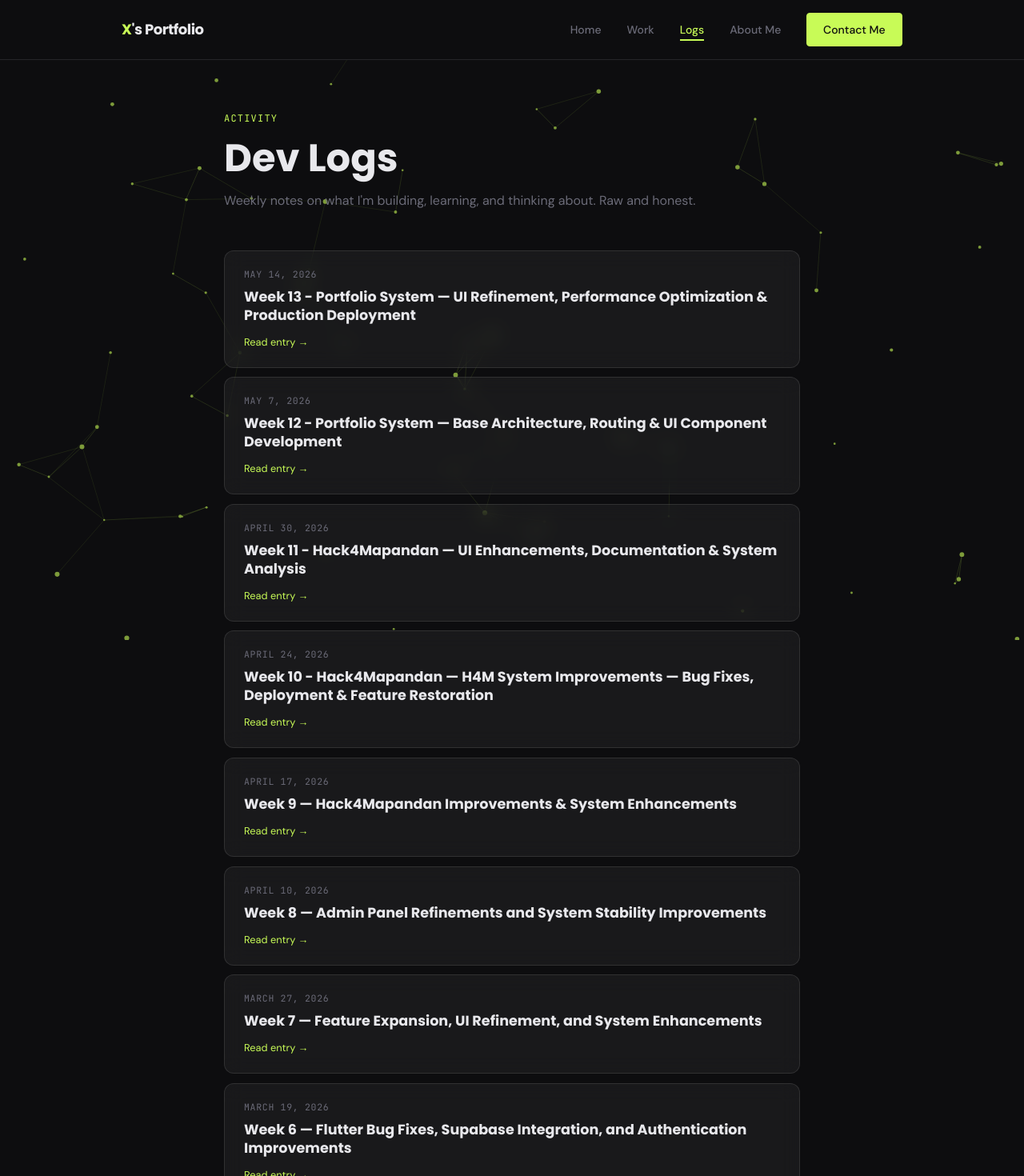
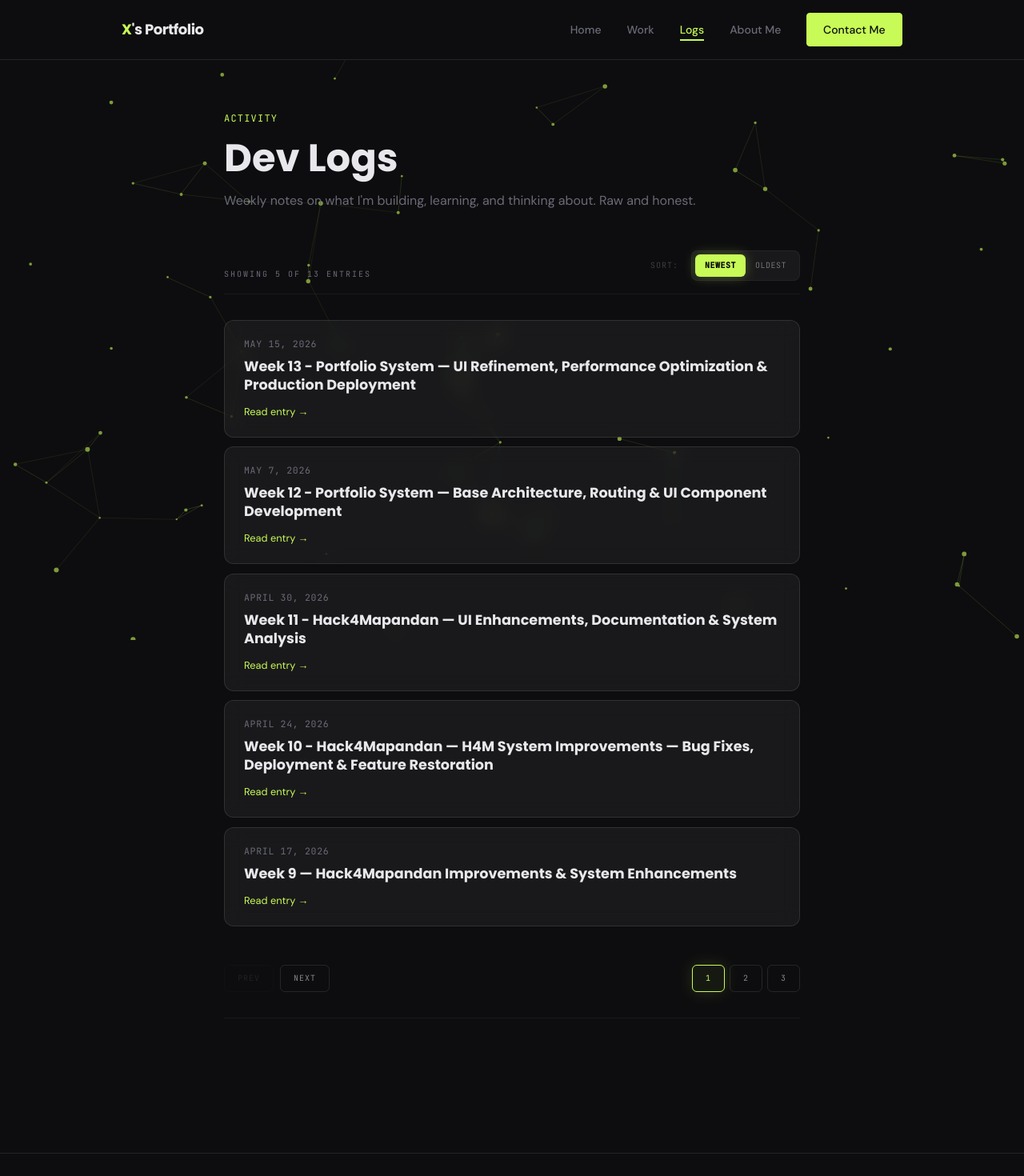
Before and after one commit to krextyan/portfolio, a Next.js app: page /logs in a window 1280 px wide. Shown: the top 1470 px of the page at 80% size. Built offline with nearby package versions, Linux system fonts and the light colour scheme.

Commit message:
add pagination, sorting, download cv content, add tech stack

```diff
--- a/app/about/page.tsx
+++ b/app/about/page.tsx
@@ -24,6 +24,21 @@ export default function AboutPage() {
         .animate-spin-glow-color {
           animation: spin-glow-color 3s linear infinite;
         }
+        @keyframes typing {
+          from { width: 0 }
+          to { width: 25ch }
+        }
+        @keyframes blink-caret {
+          from, to { border-color: transparent }
+          50% { border-color: var(--color-accent) }
+        }
+        .typing-effect {
+          display: inline-block;
+          overflow: hidden;
+          white-space: nowrap;
+          border-right: 4px solid var(--color-accent);
+          animation: typing 2s steps(20, end), blink-caret 0.75s step-end infinite;
+        }
       `}} />
 
       {/* Profile Photo */}
@@ -49,7 +64,9 @@ export default function AboutPage() {
       </div>
 
       {/* Identity */}
-      <h1 className="text-4xl font-bold text-white mb-2">Christian Lapeña</h1>
+      <div className="typing-effect mb-2">
+        <h1 className="text-4xl font-bold text-white">Christian Lapeña</h1>
+      </div>
       <p className="text-xl font-medium mb-8" style={{color: "#c8fb57"}}>IT Student Intern</p>
 
       {/* Description */}
@@ -64,7 +81,7 @@ export default function AboutPage() {
 
       {/* Download Resume Button */}
       <div className="mt-8">
-        <Button label="Download Resume" href="#" variant="primary" />
+        <Button label="Download CV" href="/resume.pdf" variant="primary" download="Christian_Lapena_Resume.pdf" />
       </div>
     </main>
   );
--- a/app/feedback/page.tsx
+++ b/app/feedback/page.tsx
@@ -24,7 +24,8 @@ export default function FeedbackPage() {
   useEffect(() => {
     if (state?.success) {
       Swal.fire({
-        title: state.message,
+        title: "Thank You!",
+        text: state.message,
         icon: "success",
         background: "var(--color-surface)",
         color: "var(--color-text)",
--- a/app/logs/page.tsx
+++ b/app/logs/page.tsx
@@ -5,16 +5,36 @@
 // ─────────────────────────────────────────
 
 import type { Metadata } from "next";
+import Link from "next/link";
 import { getAllLogs } from "@/lib/logs";
 import LogCard from "@/components/LogCard";
+import Pagination from "@/components/Pagination";
 
 export const metadata: Metadata = {
   title: "Logs",
   description: "Weekly activity logs — what I'm building and learning.",
 };
 
-export default function LogsIndexPage() {
+export default async function LogsIndexPage({
+  searchParams,
+}: {
+  searchParams: Promise<{ page?: string; sort?: string }>;
+}) {
+  const { page, sort } = await searchParams;
+  const currentSort = sort || "newest";
   const logs = getAllLogs();
+
+  // Sorting logic
+  const sortedLogs = [...logs].sort((a, b) => {
+    const dateA = new Date(a.date).getTime();
+    const dateB = new Date(b.date).getTime();
+    return currentSort === "oldest" ? dateA - dateB : dateB - dateA;
+  });
+
+  const currentPage = Math.max(1, parseInt(page || "1", 10) || 1);
+  const itemsPerPage = 5;
+  const totalPages = Math.ceil(sortedLogs.length / itemsPerPage);
+  const paginatedLogs = sortedLogs.slice((currentPage - 1) * itemsPerPage, currentPage * itemsPerPage);
 
   return (
     <div className="max-w-3xl mx-auto px-6 py-16">
@@ -55,14 +75,46 @@ export default function LogsIndexPage() {
         </p>
       </div>
 
+      {/* Premium Sorting UI */}
+      <div className="flex justify-between items-end mb-8 pb-4 border-b border-white/5">
+        <span className="text-[10px] font-mono text-[var(--color-muted)] uppercase tracking-[0.2em]">
+          Showing {paginatedLogs.length} of {logs.length} entries
+        </span>
+
+        <div className="flex gap-4 items-center">
+          <span className="text-[10px] font-mono text-white/20 uppercase tracking-widest">Sort:</span>
+          <div className="flex bg-white/5 p-1 rounded-lg border border-white/5">
+            <Link
+              href={`/logs?page=1&sort=newest`}
+              className={`px-3 py-1.5 text-[10px] font-mono uppercase tracking-wider rounded-md transition-all ${currentSort === 'newest' ? 'bg-[var(--color-accent)] text-black font-bold shadow-[0_0_15px_rgba(200,251,87,0.3)]' : 'text-white/40 hover:text-white'}`}
+            >
+              Newest
+            </Link>
+            <Link
+              href={`/logs?page=1&sort=oldest`}
+              className={`px-3 py-1.5 text-[10px] font-mono uppercase tracking-wider rounded-md transition-all ${currentSort === 'oldest' ? 'bg-[var(--color-accent)] text-black font-bold shadow-[0_0_15px_rgba(200,251,87,0.3)]' : 'text-white/40 hover:text-white'}`}
+            >
+              Oldest
+            </Link>
+          </div>
+        </div>
+      </div>
+
       {/* Log list */}
       {logs.length === 0 ? (
         <p style={{ color: "var(--color-muted)" }}>No logs yet. Check back soon.</p>
       ) : (
         <div className="flex flex-col gap-3">
-          {logs.map((log) => (
+          {paginatedLogs.map((log) => (
             <LogCard key={log.slug} log={log} />
           ))}
+        </div>
+      )}
+
+      {/* Premium Pagination at the bottom */}
+      {logs.length > itemsPerPage && (
+        <div className="mt-12">
+          <Pagination currentPage={currentPage} totalPages={totalPages} />
         </div>
       )}
     </div>
--- a/components/Button.tsx
+++ b/components/Button.tsx
@@ -13,6 +13,7 @@ interface ButtonProps {
   href: string;
   variant?: "primary" | "ghost";
   external?: boolean;
+  download?: string;
   onClick?: (e: React.MouseEvent) => void;
 }
 
@@ -21,6 +22,7 @@ export default function Button({
   href,
   variant = "primary",
   external = false,
+  download,
   onClick,
 }: ButtonProps) {
   const baseStyle: React.CSSProperties = {
@@ -51,12 +53,13 @@ export default function Button({
   const combinedStyle = { ...baseStyle, ...variantStyle };
 
   // External links use <a>, internal links use Next.js <Link>
-  if (external) {
+  if (external || download) {
     return (
       <a
         href={href}
-        target="_blank"
-        rel="noopener noreferrer"
+        target={external ? "_blank" : undefined}
+        rel={external ? "noopener noreferrer" : undefined}
+        download={download}
         style={combinedStyle}
         onClick={onClick}
         className="hover:brightness-125 hover:contrast-125 hover:shadow-[0_0_20px_#c8fb57,0_0_40px_rgba(200,251,87,0.6)]"
--- /dev/null
+++ b/components/Pagination.tsx
@@ -0,0 +1,59 @@
+// components/Pagination.tsx
+// ─────────────────────────────────────────
+// Premium pagination component for Logs.
+// ─────────────────────────────────────────
+
+import Link from "next/link";
+
+interface PaginationProps {
+  currentPage: number;
+  totalPages: number;
+}
+
+export default function Pagination({ currentPage, totalPages }: PaginationProps) {
+  const renderLink = (page: number, label: string | number, isActive = false, isDisabled = false) => {
+    if (isDisabled) {
+      return (
+        <span
+          key={label}
+          className="px-4 py-2 text-[10px] font-mono text-white/20 border border-white/5 rounded-md cursor-not-allowed opacity-40 uppercase tracking-widest"
+        >
+          {label}
+        </span>
+      );
+    }
+
+    return (
+      <Link
+        key={label}
+        href={`/logs?page=${page}`}
+        className={`
+          px-4 py-2 text-[10px] font-mono rounded-md border transition-all duration-300 uppercase tracking-widest
+          ${isActive
+            ? "border-[var(--color-accent)] text-[var(--color-accent)] bg-[rgba(200,251,87,0.05)] shadow-[0_0_20px_rgba(200,251,87,0.15)]"
+            : "border-white/10 text-white/50 hover:border-[var(--color-accent)] hover:text-[var(--color-accent)] hover:bg-white/5"
+          }
+        `}
+      >
+        {label}
+      </Link>
+    );
+  };
+
+  return (
+    <nav className="flex items-center justify-between w-full mb-10 pb-8 border-b border-white/5">
+      {/* Navigation Controls */}
+      <div className="flex gap-2">
+        {renderLink(currentPage - 1, "Prev", false, currentPage === 1)}
+        {renderLink(currentPage + 1, "Next", false, currentPage === totalPages)}
+      </div>
+
+      {/* Page Indicators */}
+      <div className="flex items-center gap-1.5">
+        {Array.from({ length: totalPages }, (_, i) => i + 1).map((num) =>
+          renderLink(num, num, num === currentPage)
+        )}
+      </div>
+    </nav>
+  );
+}
--- a/content/logs/week-13.md
+++ b/content/logs/week-13.md
@@ -1,6 +1,6 @@
 ---
 title: "Week 13 - Portfolio System — UI Refinement, Performance Optimization & Production Deployment"
-date: "2026-05-14"
+date: "2026-05-15"
 ---
 
 This period focused on stabilizing and polishing the portfolio system through system-wide testing, UI/UX refinements, component architecture improvements, performance optimization, and production deployment. Major efforts were directed toward ensuring responsiveness, improving user interaction flow, and preparing the application for final review and live deployment.
--- a/data/projects.json
+++ b/data/projects.json
@@ -11,7 +11,7 @@
   {
     "title": "CryptoBeast - Web3 Turn-Based Battle Arena Game",
     "description": "Developed a decentralized gaming platform using Web3 technologies, featuring turn-based battles and NFT integration.",
-    "techStack": ["React", "Typescript", "Solidity", "Web3.js", "Ethereum"],
+    "techStack": ["React", "Typescript", "Solidity", "Web3.js", "Vercel", "Ethereum"],
     "completionDate": "2026-03-01",
     "category": "Fullstack",
     "image": "/images/cryptobeast-game.png",
@@ -21,7 +21,7 @@
   {
     "title": "Web3 - Oryza Exchange",
     "description": "Designed and developed a decentralized exchange platform using Web3 technologies, focusing on seamless token swapping and liquidity management.",
-    "techStack": ["React", "Typescript", "Solidity", "Web3.js", "Ethereum"],
+    "techStack": ["React", "Typescript", "Solidity", "Web3.js", "Vercel", "Ethereum"],
     "completionDate": "2026-03-02",
     "category": "Fullstack",
     "image": "/images/oryza-exchange.png",
@@ -59,7 +59,7 @@
   {
     "title": "Website - My Portfolio",
     "description": "Designed and developed a personal portfolio website to showcase my skills and projects.",
-    "techStack": ["Next.js", "Typescript", "Tailwind CSS"],
+    "techStack": ["Next.js", "Typescript", "Tailwind CSS", "Vercel"],
     "completionDate": "2026-05-02",
     "category": "Frontend",
     "image": "/images/my-portfolio.png",
```
Also changed, not shown: 1 other file (tests, documents, lock files or other folders).
